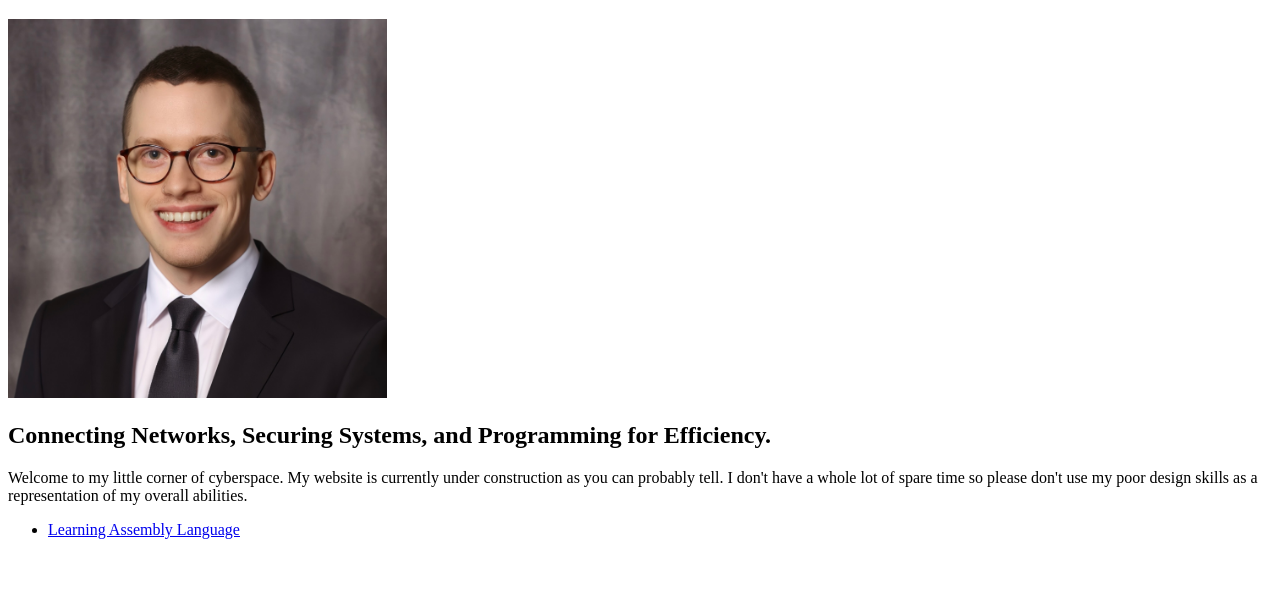
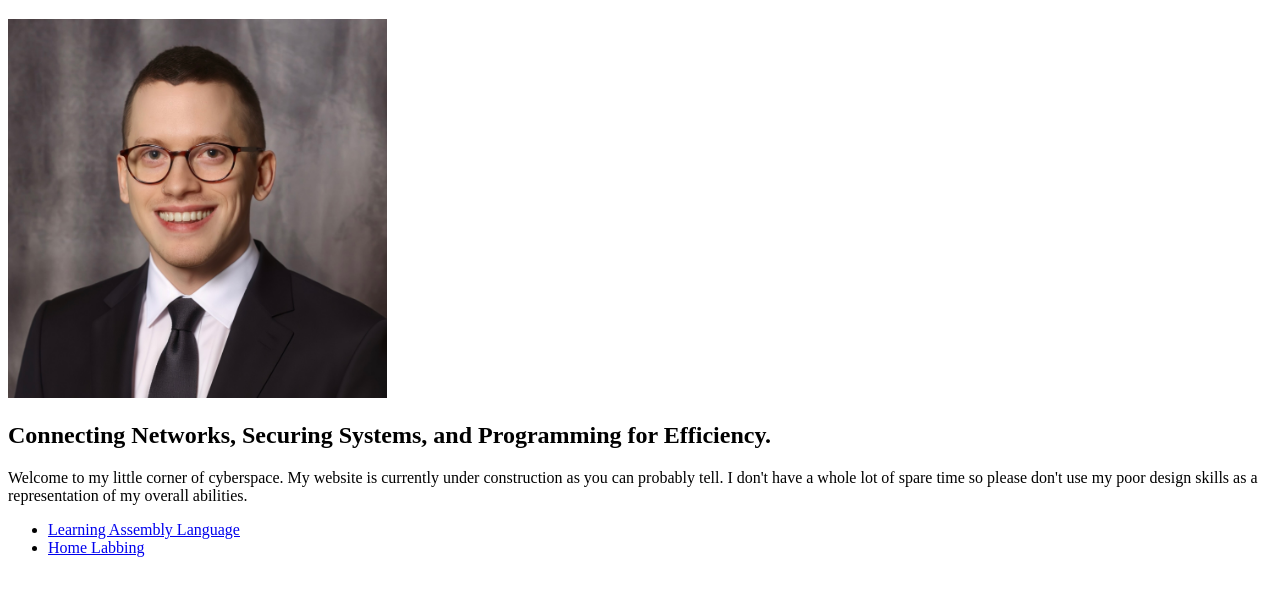
Before and after one commit to axemask/axemask.github.io, a plain HTML site: page index.html in a window 1280 px wide. Shown: the part 61-656 px from the top of the page. Drawn offline with Linux system fonts and the light colour scheme.

Commit message:
Added link to new 'blog post'

```diff
--- a/index.html
+++ b/index.html
@@ -27,6 +27,7 @@
     <div class="blog-container">
 	    <ul>
 		    <li><a href="assets/blog/20250414-Learning-Assembly-Language.md">Learning Assembly Language</a></li>
+        <li><a href="assets/blog/20250514-Home-Labbing.md">Home Labbing</a></li>
 	    </ul>
     </div>
 </html>
```
